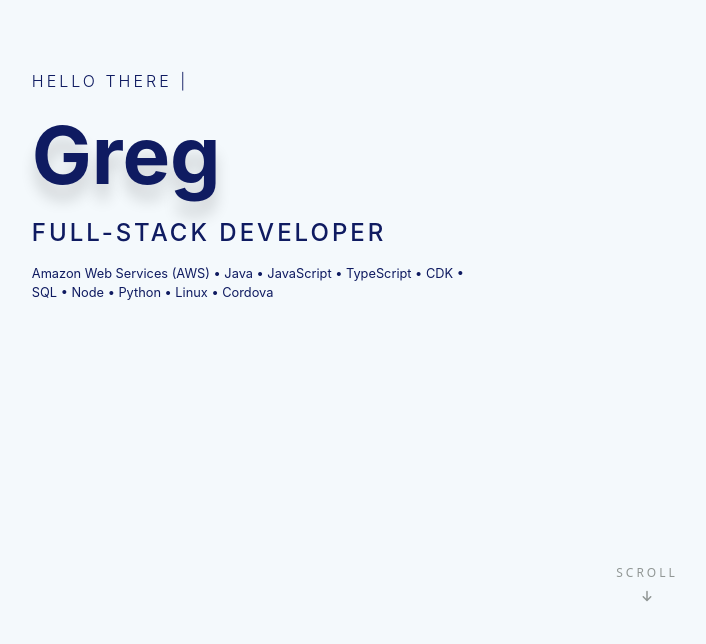
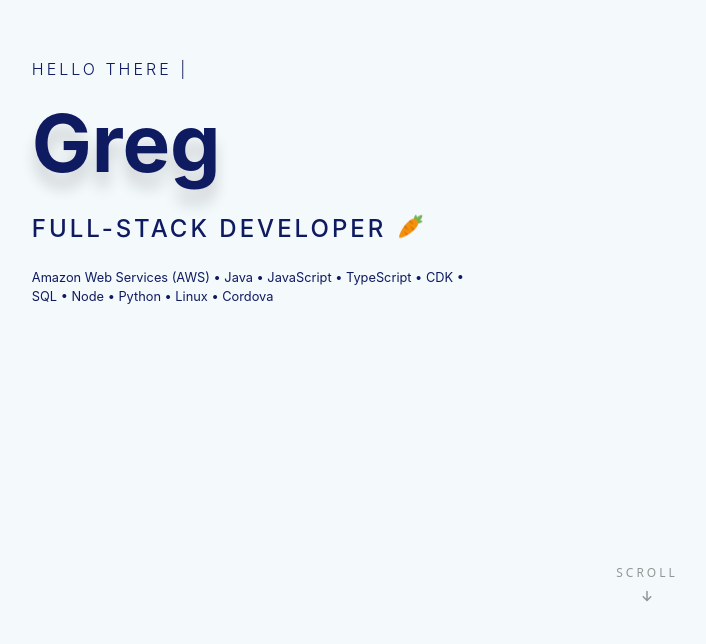
Before and after one commit to Greg12Thomson/personalWebsite, a React (Create React App) app: page / in a window 1280 px wide. Shown: the part 156-800 px from the top of the page, without its empty margins (63-769 px from the left). Built offline with nearby package versions, Linux system fonts and the light colour scheme.

Commit message:
Add carrot

```diff
--- a/src/components/Hero.tsx
+++ b/src/components/Hero.tsx
@@ -1,7 +1,8 @@
 import React from 'react';
-import {Col, Container, Row} from 'react-bootstrap';
+import {Col, Container, Row, Image} from 'react-bootstrap';
 import { FontAwesomeIcon } from '@fortawesome/react-fontawesome'
 import { faArrowDown } from '@fortawesome/free-solid-svg-icons'
+import Carrot from '../images/logo-small.png';
 
 import Typewriter from "typewriter-effect";
 
@@ -30,7 +31,7 @@
               <h1>
                 Greg
               </h1>
-              <h4>Full-Stack Developer</h4>
+              <span className="sub-heading"><h4>Full-Stack Developer</h4><Image src={Carrot} className="carrot"/></span>
               <p>Amazon Web Services (AWS) • Java • JavaScript • TypeScript • CDK • SQL • Node • Python • Linux • Cordova</p>
             </Col>
           </Row>
--- /dev/null
+++ b/src/react-app-env.d.ts
@@ -0,0 +1,4 @@
+declare module "*.png";
+declare module "*.svg";
+declare module "*.jpeg";
+declare module "*.jpg";
--- a/src/styles/hero.scss
+++ b/src/styles/hero.scss
@@ -66,3 +66,13 @@
         margin-right: 0;
     }
 }
+
+.sub-heading {
+    display: flex;
+}
+
+.carrot {
+    max-height: 1.5rem;
+    padding-left: .8rem;
+    align-self: center;
+}
```
Also changed, not shown: src/images/logo-small.png (added).
